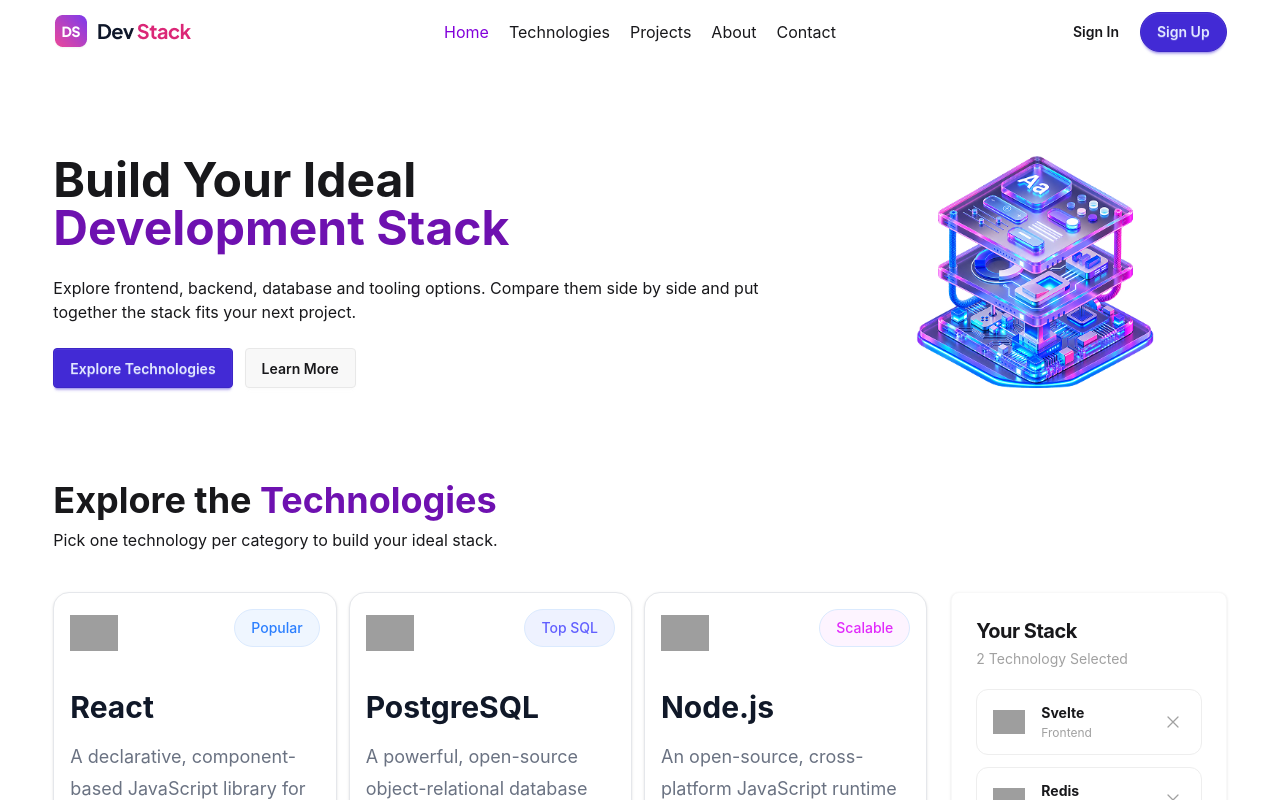
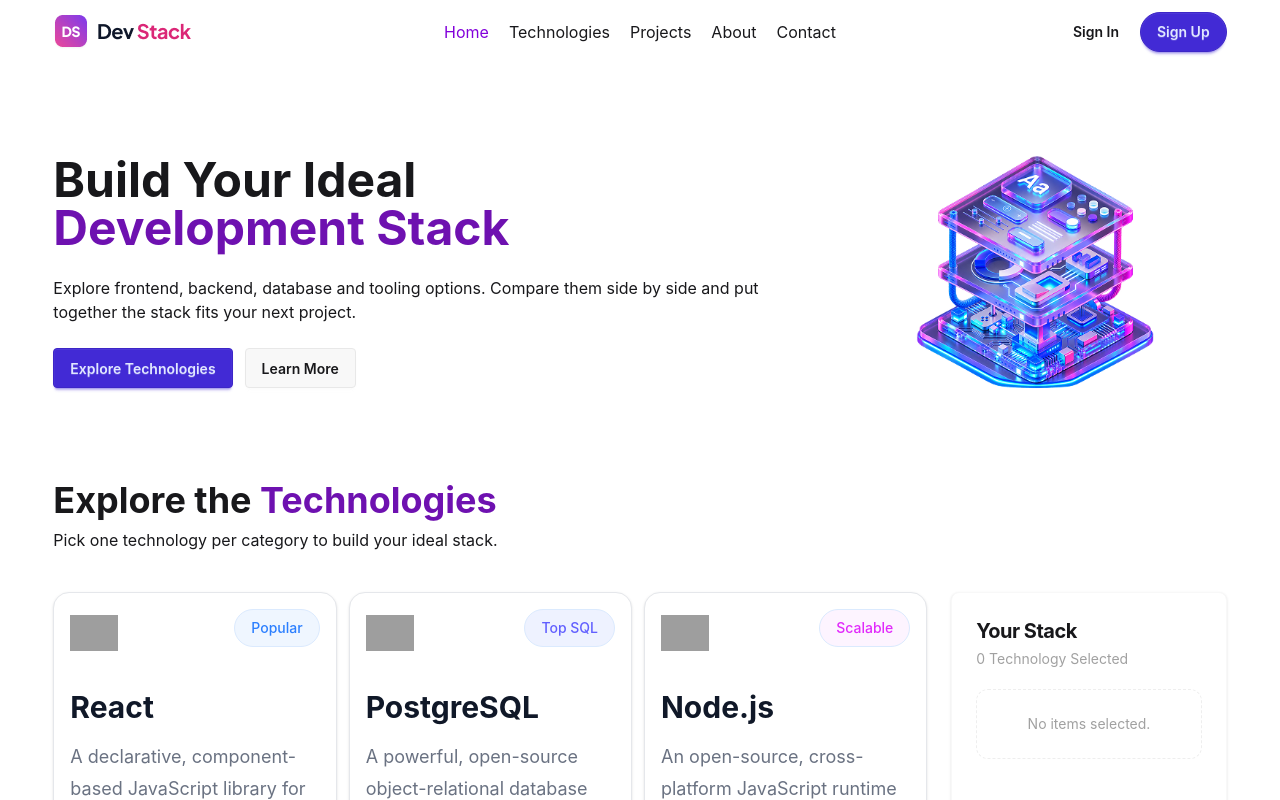
Before and after one commit to jbjoybiswasjb/b14-a05-devstack1, a React (Vite) app: page / in a window 1280 px wide. Shown: the top 800 px of the page. Built offline with nearby package versions, Linux system fonts and the light colour scheme; grey boxes are pictures that could not be loaded.

Commit message:
Added click functionality in technology.tsx

```diff
--- a/src/components/TechStackCard.tsx
+++ b/src/components/TechStackCard.tsx
@@ -1,102 +1,111 @@
-import React, { useState } from 'react';
+import type { Itechnology } from "../types/technologyType";
 
-interface TechItem {
-    id: string;
-    name: string;
-    category: string;
-    logoUrl: string;
+interface TechStackCardProps {
+    stack: Itechnology[];
+    onRemoveItem: (id: string) => void;
+    onClearAll: () => void;
 }
 
-export default function TechStackCard() {
-    // Local state initialized with the Svelte and Redis items shown in the image
-    const [stack, setStack] = useState<TechItem[]>([
-        {
-            id: 'svelte',
-            name: 'Svelte',
-            category: 'Frontend',
-            logoUrl: 'https://wikimedia.org',
-        },
-        {
-            id: 'redis',
-            name: 'Redis',
-            category: 'Database',
-            logoUrl: 'https://wikimedia.org',
-        },
-    ]);
-
-    const handleRemoveItem = (id: string) => {
-        setStack((prevStack) => prevStack.filter((item) => item.id !== id));
-    };
-
-    const handleClearAll = () => {
-        setStack([]);
-    };
+export default function TechStackCard({
+    stack,
+    onRemoveItem,
+    onClearAll,
+}: TechStackCardProps) {
 
     return (
         <div className="card bg-base-100 border border-base-200 shadow-sm p-6 font-sans">
+
             {/* Header */}
             <div className="mb-5">
-                <h2 className="text-xl font-bold text-base-content tracking-tight">Your Stack</h2>
+                <h2 className="text-xl font-bold text-base-content tracking-tight">
+                    Your Stack
+                </h2>
+
                 <p className="text-sm text-neutral-400 mt-1">
-                    {stack.length} {stack.length === 1 ? 'Technology Selected' : 'Technology Selected'}
+                    {stack.length} Technology Selected
                 </p>
             </div>
 
-            {/* Selected Items List */}
+            {/* Selected Items */}
             <div className="flex flex-col gap-3 mb-6">
+
                 {stack.length > 0 ? (
                     stack.map((item) => (
+
                         <div
                             key={item.id}
                             className="flex items-center justify-between p-3 bg-base-100 rounded-xl border border-base-300 transition-colors"
                         >
+
+                            {/* Left Side */}
                             <div className="flex items-center gap-3">
+
                                 <img
-                                    src={item.logoUrl}
+                                    src={item.icon}
                                     alt={`${item.name} logo`}
                                     className="w-10 h-10 object-contain p-1"
                                 />
+
                                 <div>
-                                    <h3 className="text-sm font-bold text-base-content">{item.name}</h3>
-                                    <p className="text-xs text-neutral-400 mt-0.5">{item.category}</p>
+                                    <h3 className="text-sm font-bold text-base-content">
+                                        {item.name}
+                                    </h3>
+
+                                    <p className="text-xs text-neutral-400 mt-0.5">
+                                        {item.category}
+                                    </p>
                                 </div>
+
                             </div>
 
-                            {/* Inline SVG for Close icon (No dependencies) */}
+                            {/* Remove Button */}
                             <button
-                                onClick={() => handleRemoveItem(item.id)}
+                                type="button"
+                                onClick={() => onRemoveItem(item.id)}
                                 className="btn btn-ghost btn-sm btn-circle text-neutral-400 hover:text-base-content"
                                 aria-label={`Remove ${item.name}`}
                             >
                                 <svg
-                                    xmlns="http://w3.org"
+                                    xmlns="http://www.w3.org/2000/svg"
                                     className="h-5 w-5"
                                     fill="none"
                                     viewBox="0 0 24 24"
                                     stroke="currentColor"
                                     strokeWidth="1.5"
                                 >
-                                    <path strokeLinecap="round" strokeLinejoin="round" d="M6 18L18 6M6 6l12 12" />
+                                    <path
+                                        strokeLinecap="round"
+                                        strokeLinejoin="round"
+                                        d="M6 18L18 6M6 6l12 12"
+                                    />
                                 </svg>
                             </button>
+
                         </div>
+
                     ))
                 ) : (
+
+                    /* Empty State */
                     <div className="text-center py-6 text-sm text-neutral-400 border border-dashed border-base-300 rounded-xl">
                         No items selected.
                     </div>
+
                 )}
+
             </div>
 
-            {/* DaisyUI Button with custom text alignment match */}
+            {/* Remove All */}
             {stack.length > 0 && (
                 <button
-                    onClick={handleClearAll}
+                    type="button"
+                    onClick={onClearAll}
                     className="btn btn-outline border-base-300 hover:border-error text-error hover:bg-error/10 bg-transparent rounded-xl normal-case font-semibold text-sm w-full"
                 >
                     Remove All
                 </button>
             )}
+
         </div>
     );
 }
--- a/src/components/Technologies.tsx
+++ b/src/components/Technologies.tsx
@@ -1,31 +1,86 @@
-import { use } from "react";
+import { use, useState } from "react";
 import Technology from "./Technology";
 import TechStackCard from "./TechStackCard";
 import type { Itechnology } from "../types/technologyType";
 
-
-interface technologiesProps {
+interface TechnologiesProps {
     technologiesPromise: Promise<Itechnology[]>;
 }
 
-const Technologies = ({technologiesPromise}: technologiesProps) => {
+const Technologies = ({ technologiesPromise }: TechnologiesProps) => {
     const technologies = use(technologiesPromise);
+
+    // Selected technologies
+    const [stack, setStack] = useState<Itechnology[]>([]);
+
+    // Add technology to stack.
+    const handleAddToStack = (technology: Itechnology) => {
+        setStack((prevStack) => {
+            // Prevent duplicate technology
+            const alreadyExists = prevStack.some(
+                (item) => item.id === technology.id
+            );
+
+            if (alreadyExists) {
+                return prevStack;
+            }
+
+            // Added another technology using rest operator in the stack.
+            return [...prevStack, technology];
+        });
+    };
+
+    // Remove one technology when clicked technology item id matched.
+    const handleRemoveItem = (id: string) => {
+        setStack((prevStack) =>
+            prevStack.filter((item) => item.id !== id)
+        );
+    };
+
+    // Remove all technologies using empty array.
+    const handleClearAll = () => {
+        setStack([]);
+    };
+
     return (
         <div>
+            {/* Header. */}
             <div className="mb-10">
-                <h1 className="mb-2 text-4xl font-bold">Explore the <span className="text-purple-800">Technologies</span></h1>
-                <p>Pick one technology per category to build your ideal stack.</p>
+                <h1 className="mb-2 text-4xl font-bold">
+                    Explore the{" "}
+                    <span className="text-purple-800">
+                        Technologies
+                    </span>
+                </h1>
+
+                <p>
+                    Pick one technology per category to build your ideal stack.
+                </p>
             </div>
 
+            {/* Technologies + Stack */}
             <div className="grid grid-cols-1 gap-6 lg:grid-cols-4">
-                <div className="grid lg:col-span-3 grid-cols-1 lg:grid-cols-3 gap-3">
-                    {
-                        technologies.map((technology: Itechnology) => <Technology technology={technology}></Technology>)
-                    }
+
+                {/* Technology Cards */}
+                <div className="grid grid-cols-1 gap-3 lg:col-span-3 lg:grid-cols-3">
+                    {technologies.map((technology) => (
+                        <Technology
+                            key={technology.id}
+                            technology={technology}
+                            onAddToStack={handleAddToStack}
+                        />
+                    ))}
                 </div>
+
+                {/* Your Stack */}
                 <div>
-                    <TechStackCard></TechStackCard>
+                    <TechStackCard
+                        stack={stack}
+                        onRemoveItem={handleRemoveItem}
+                        onClearAll={handleClearAll}
+                    />
                 </div>
+
             </div>
         </div>
     );
--- a/src/components/Technology.tsx
+++ b/src/components/Technology.tsx
@@ -2,18 +2,28 @@ import type { Itechnology } from "../types/technologyType";
 
 interface TechnologyProps {
     technology: Itechnology;
+    onAddToStack: (technology: Itechnology) => void;
 }
 
-const Technology = ({ technology }: TechnologyProps) => {
-    const { badge, category, description, difficulty, icon, id, name, rating } = technology;
-    console.log(technology);
+const Technology = ({ technology, onAddToStack }: TechnologyProps) => {
+    const {
+        badge,
+        category,
+        description,
+        difficulty,
+        icon,
+        name,
+        rating,
+    } = technology;
+
     return (
         <div className="rounded-2xl border border-gray-200 bg-white p-4 shadow-sm">
 
             {/* Header */}
             <div className="flex items-start justify-between">
 
-                <div className="text-5xl leading-none text-cyan-400">
+                {/* Technology Icon */}
+                <div>
                     <img
                         src={icon}
                         alt={`${name} icon`}
@@ -21,27 +31,39 @@ const Technology = ({ technology }: TechnologyProps) => {
                     />
                 </div>
 
-                {/* Popular Badge */}
-                <span className={`rounded-full border border-blue-100
-                    ${(badge === "Popular" && "bg-blue-50 text-blue-500") ||
-                    (badge === "Most Popular" && "bg-green-50 text-green-500") ||
-                    (badge === "Enterprise Orchestration" && "bg-purple-50 text-purple-500") ||
-                    (badge === "Classic" && "bg-orange-50 text-orange-500") ||
-                    (badge === "Versatile" && "bg-red-50 text-red-500") ||
-                    (badge === "Flexible NoSQL" && "bg-blue-50 text-blue-500") ||
-                    (badge === "SEO Friendly" && "bg-yellow-50 text-yellow-500") ||
-                    (badge === "Top SQL" && "bg-indigo-50 text-indigo-500") ||
-                    (badge === "Industry Standard" && "bg-blue-50 text-blue-500") ||
-                    (badge === "Containers" && "bg-amber-50 text-amber-500") ||
-                    (badge === "Modern" && "bg-cyan-50 text-cyan-500") ||
-                    (badge === "Essential" && "bg-emerald-50 text-emerald-500") ||
-                    (badge === "Scalable" && "bg-fuchsia-50 text-fuchsia-500")
-                    } px-4 py-2 text-sm font-medium`}>
-                    {
-                        badge
-                    }
+                {/* Badge */}
+                <span
+                    className={`rounded-full border border-blue-100 px-4 py-2 text-sm font-medium ${
+                        (badge === "Popular" &&
+                            "bg-blue-50 text-blue-500") ||
+                        (badge === "Most Popular" &&
+                            "bg-green-50 text-green-500") ||
+                        (badge === "Enterprise Orchestration" &&
+                            "bg-purple-50 text-purple-500") ||
+                        (badge === "Classic" &&
+                            "bg-orange-50 text-orange-500") ||
+                        (badge === "Versatile" &&
+                            "bg-red-50 text-red-500") ||
+                        (badge === "Flexible NoSQL" &&
+                            "bg-blue-50 text-blue-500") ||
+                        (badge === "SEO Friendly" &&
+                            "bg-yellow-50 text-yellow-500") ||
+                        (badge === "Top SQL" &&
+                            "bg-indigo-50 text-indigo-500") ||
+                        (badge === "Industry Standard" &&
+                            "bg-blue-50 text-blue-500") ||
+                        (badge === "Containers" &&
+                            "bg-amber-50 text-amber-500") ||
+                        (badge === "Modern" &&
+                            "bg-cyan-50 text-cyan-500") ||
+                        (badge === "Essential" &&
+                            "bg-emerald-50 text-emerald-500") ||
+                        (badge === "Scalable" &&
+                            "bg-fuchsia-50 text-fuchsia-500")
+                    }`}
+                >
+                    {badge}
                 </span>
-
             </div>
 
             {/* Technology Info */}
@@ -55,7 +77,7 @@ const Technology = ({ technology }: TechnologyProps) => {
                 </p>
             </div>
 
-            {/* Tags & Rating */}
+            {/* Category, Difficulty & Rating */}
             <div className="mt-8 flex items-center justify-between">
 
                 <span className="rounded-md bg-gray-100 p-2 text-sm font-medium text-gray-600">
@@ -68,14 +90,17 @@ const Technology = ({ technology }: TechnologyProps) => {
 
                 <div className="flex items-center gap-1 text-gray-700">
                     <span className="text-yellow-400">★</span>
-                    <span className="font-medium">{rating}</span>
+                    <span className="font-medium">
+                        {rating}
+                    </span>
                 </div>
 
             </div>
 
-            {/* Button */}
+            {/* Add Button. */}
             <button
                 type="button"
+                onClick={() => onAddToStack(technology)}
                 className="mt-8 w-full rounded-xl bg-[#080e1b] py-2 text-sm font-semibold text-white transition hover:bg-gray-800"
             >
                 Add to Stack
```
Also changed, not shown: src/components/Footer.tsx (+6 -6 lines).
